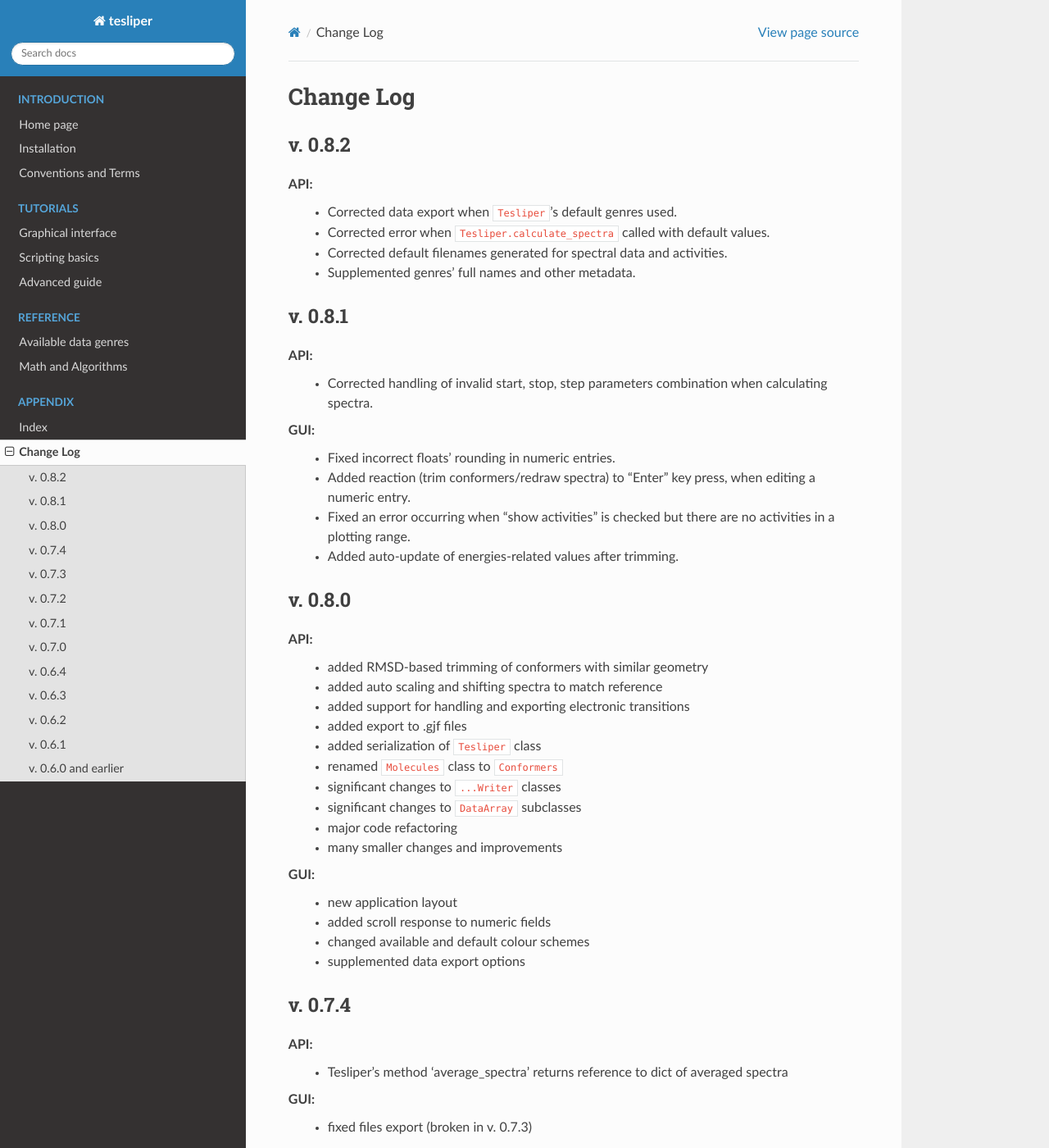
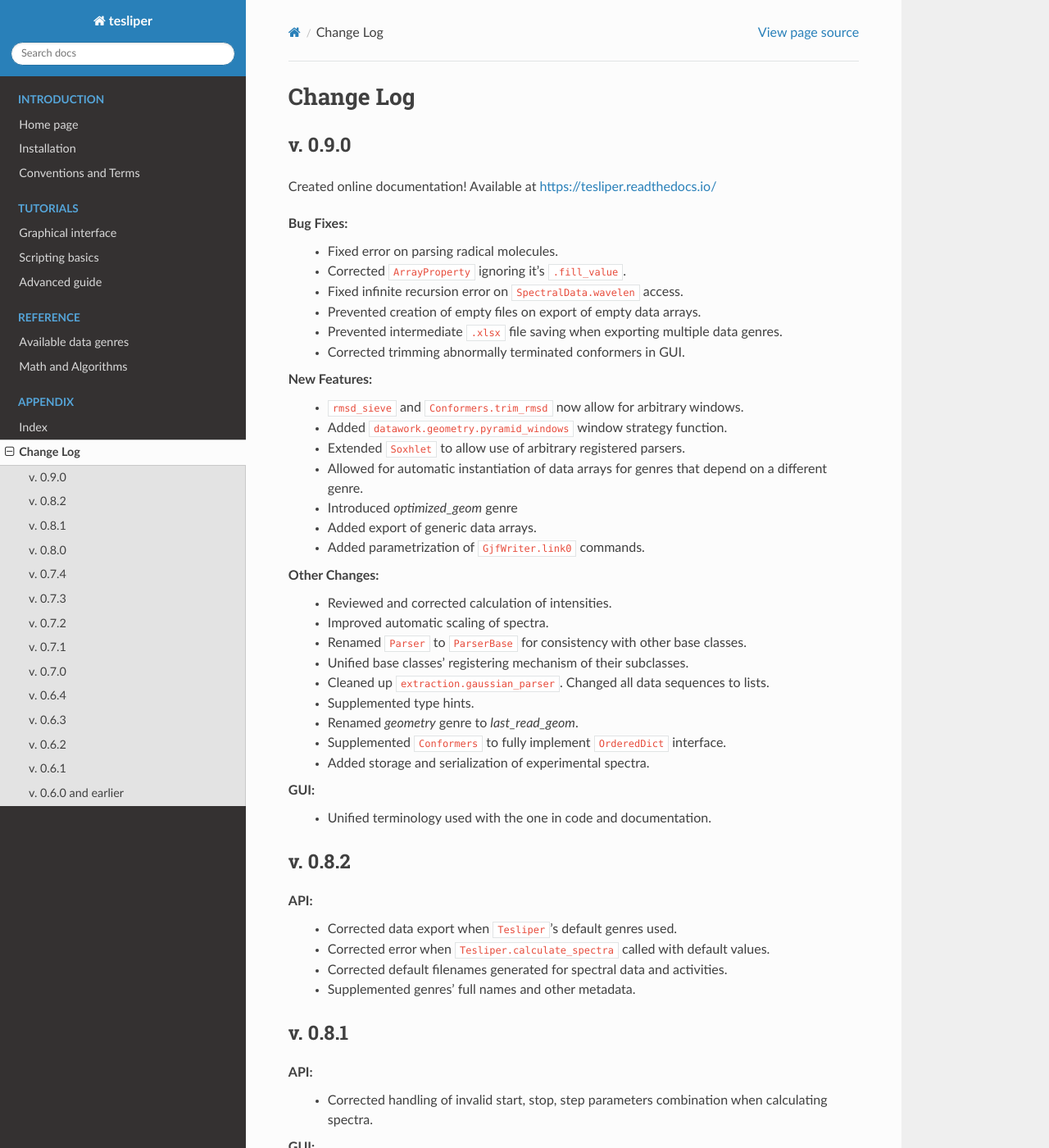
Before and after one commit to mishioo/tesliper, a Sphinx documentation site: the page built from docs/source/changelog.rst, in a window 1280 px wide and 1400 px high. Shown: the whole window at 82% size. Built offline with Sphinx 7.4.7 and the Read the Docs theme 2.0.0, drawn with Linux system fonts in a browser that asks for light colours; pages that are not in the unit, such as notebooks, are missing from menus.

Commit message:
Supplemented changelog.

```diff
--- a/docs/source/changelog.rst
+++ b/docs/source/changelog.rst
@@ -1,5 +1,41 @@
 Change Log
 ==========
+
+v. 0.9.0
+--------
+
+Created online documentation! Available at https://tesliper.readthedocs.io/
+
+Bug Fixes:
+    - Fixed error on parsing radical molecules.
+    - Corrected ``ArrayProperty`` ignoring it's ``.fill_value``.
+    - Fixed infinite recursion error on ``SpectralData.wavelen`` access.
+    - Prevented creation of empty files on export of empty data arrays.
+    - Prevented intermediate ``.xlsx`` file saving when exporting multiple data genres.
+    - Corrected trimming abnormally terminated conformers in GUI.
+
+New Features:
+    - ``rmsd_sieve`` and ``Conformers.trim_rmsd`` now allow for arbitrary windows.
+    - Added ``datawork.geometry.pyramid_windows`` window strategy function.
+    - Extended ``Soxhlet`` to allow use of arbitrary registered parsers.
+    - Allowed for automatic instantiation of data arrays for genres that depend on a different genre.
+    - Introduced *optimized_geom* genre
+    - Added export of generic data arrays.
+    - Added parametrization of ``GjfWriter.link0`` commands.
+
+Other Changes:
+    - Reviewed and corrected calculation of intensities.
+    - Improved automatic scaling of spectra.
+    - Renamed ``Parser`` to ``ParserBase`` for consistency with other base classes.
+    - Unified base classes' registering mechanism of their subclasses.
+    - Cleaned up ``extraction.gaussian_parser``. Changed all data sequences to lists.
+    - Supplemented type hints.
+    - Renamed *geometry* genre to *last_read_geom*.
+    - Supplemented ``Conformers`` to fully implement ``OrderedDict`` interface.
+    - Added storage and serialization of experimental spectra.
+
+GUI:
+    - Unified terminology used with the one in code and documentation.
 
 v. 0.8.2
 --------
```
